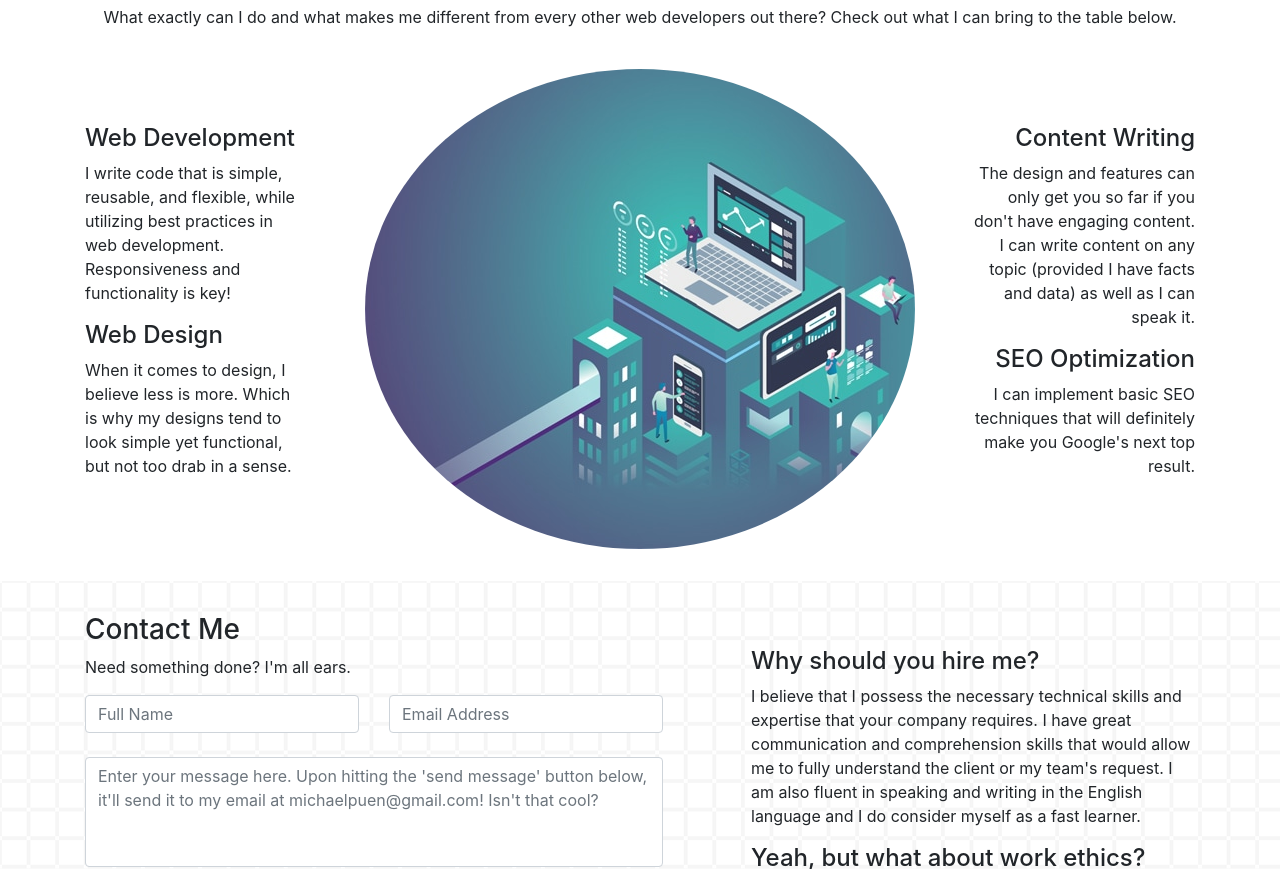
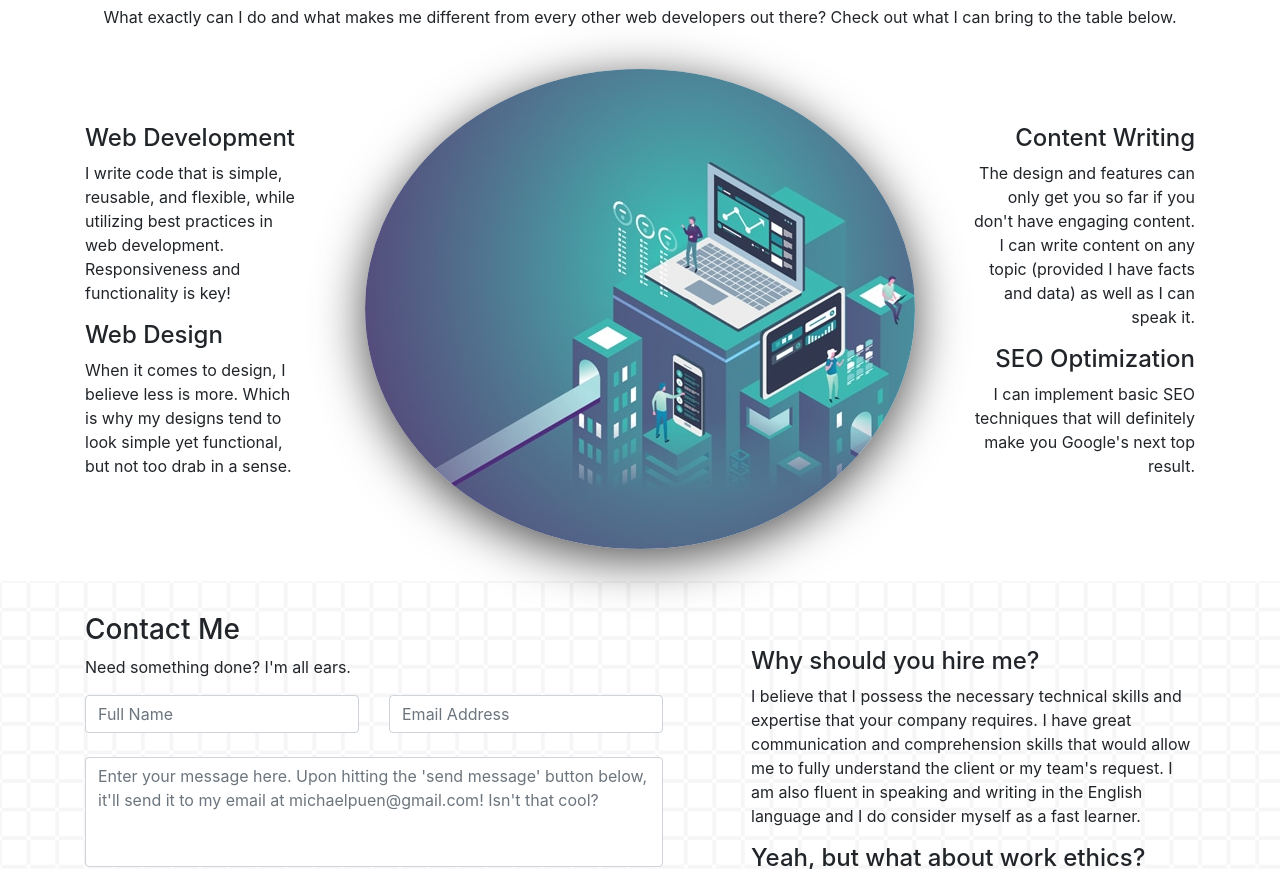
Before and after one commit to mlibrando/michaellibrando.github.io, a website built with Parcel: page index.html in a window 1280 px wide. Shown: the part 1298-2167 px from the top of the page. Built offline with nearby package versions, Linux system fonts and the light colour scheme.

Commit message:
Update main.css

```diff
--- a/css/main.css
+++ b/css/main.css
@@ -150,6 +150,7 @@ textarea {
 
 .services-con .col2 img {
   border-radius: 50%;
+  box-shadow: 0px 10px 50px rgba(0, 0, 0, 0.7);
 }
 
 .services-con .col1 {
```
